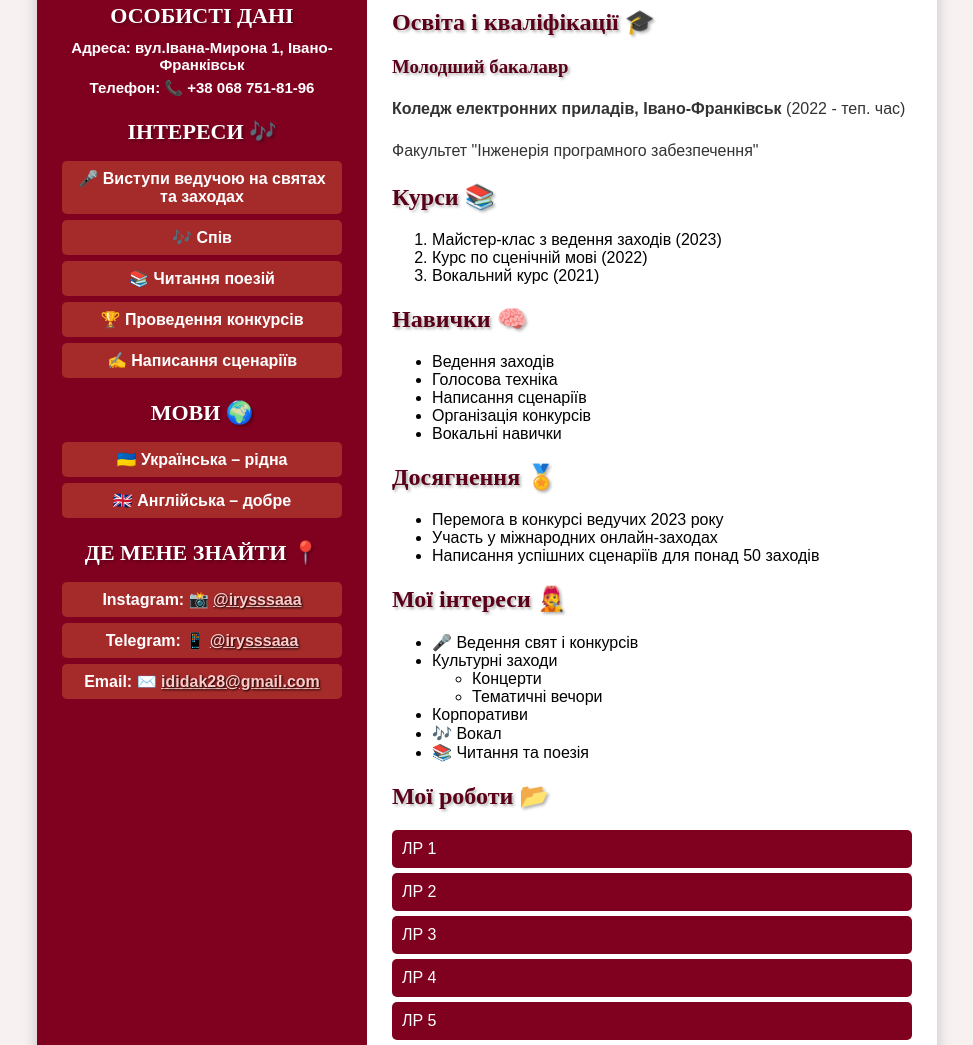
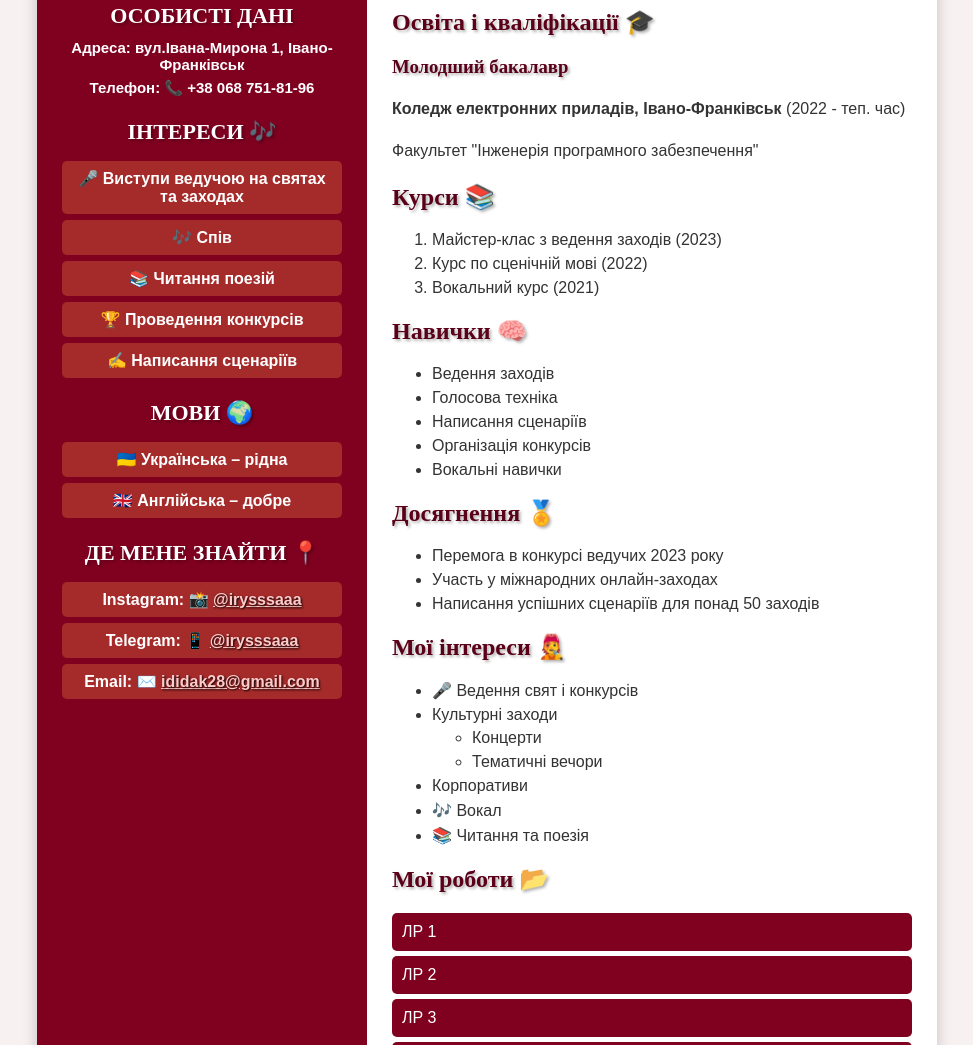
Before and after one commit to irysssaaa/irysssaaa.github.io, a plain HTML site: page index.html in a window 1280 px wide. Shown: the part 392-1437 px from the top of the page, without its empty margins (153-1126 px from the left). Drawn offline with Linux system fonts and the light colour scheme.

Commit message:
Update stylee.css

```diff
--- a/stylee.css
+++ b/stylee.css
@@ -251,3 +251,20 @@ a:hover {
     height: 32px;
     background-size: cover;
 }
+/* Списки у правій колонці */
+.right-column ul, .right-column ol {
+    margin: 10px 0 20px 20px;
+    padding-left: 20px;
+    font-size: 16px;
+    color: #333;
+}
+
+.right-column li {
+    margin-bottom: 6px;
+}
+
+/* Вкладений список */
+.right-column ul ul, .right-column ol ul {
+    margin-top: 5px;
+    margin-bottom: 5px;
+}
```
